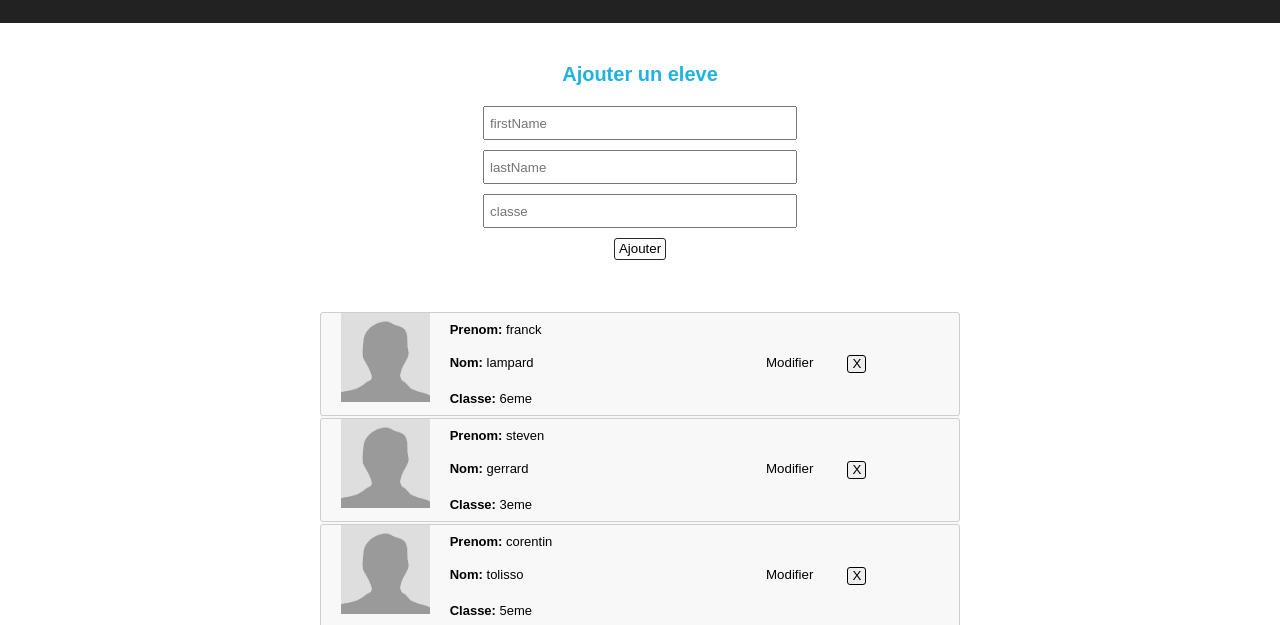
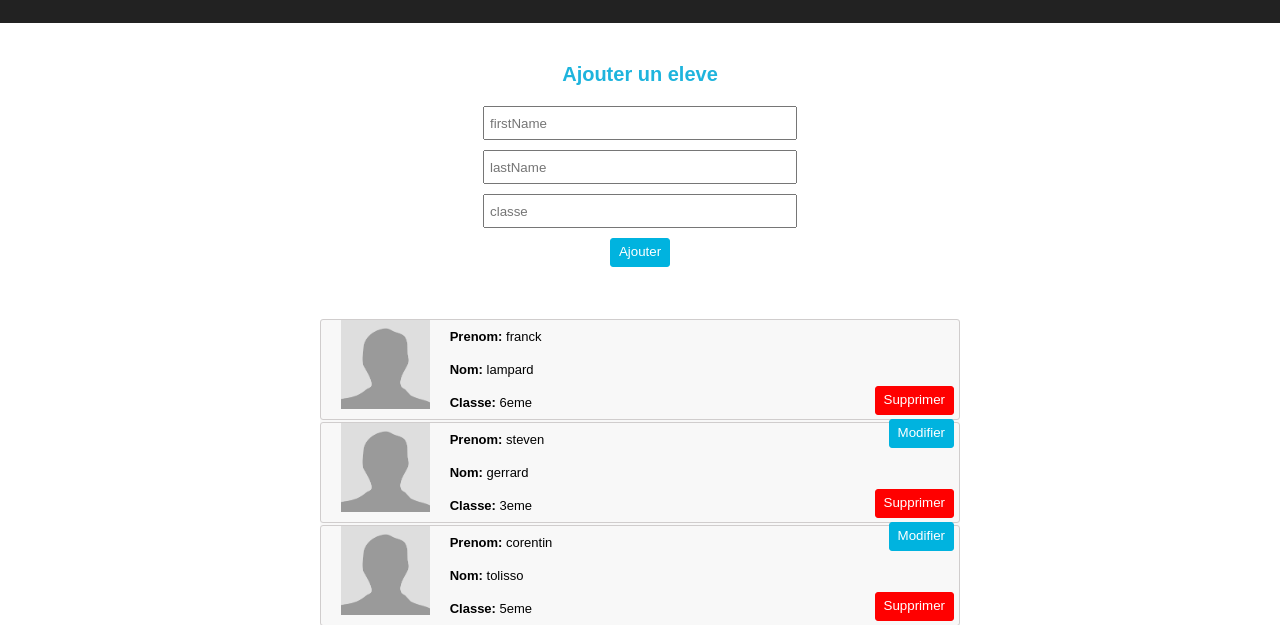
Before and after one commit to yajjouahmed/testTechnique, a React app in the folder test_technique/: page / in a window 1280 px wide. Shown: the part 167-792 px from the top of the page. Built offline with nearby package versions, Linux system fonts and the light colour scheme.

Commit message:
modif button

```diff
--- a/test_technique/src/components/Supprimer.js
+++ b/test_technique/src/components/Supprimer.js
@@ -52,9 +52,9 @@ class Supprimer extends Component {
                   <div>
                     <img className="img-eleve" src={image} alt="photoprofile"/>
                     <p><strong>Prenom: </strong>{firstName}</p>
-                    <p><strong>Nom: </strong>{lastName}<button className="button-Delete" onClick={this.onDelete}>X</button><button className="button-Edit" onClick={this.onEdit}>Modifier</button></p>
+                    <p><strong>Nom: </strong>{lastName}</p>
                     <p><strong>Classe: </strong>{classe}</p>
-
+                    <button className="button-Delete" onClick={this.onDelete}>Supprimer</button><button className="button-Edit" onClick={this.onEdit}>Modifier</button>
                   </div>
                 )
               }
--- a/test_technique/src/css/index.css
+++ b/test_technique/src/css/index.css
@@ -24,7 +24,7 @@ h4{
 }
 .eleve p{
   margin: 9px 0px;
-  width: 70%;
+  width: 58%;
   display: inline-block;
 }
 button{
@@ -35,30 +35,34 @@ button{
   float: initial;
 }
 .button-Edit{
-  margin-right: 30px;
-  color: black;
-  border: none;
+  float: right;
+  color: white;
+  background-color: #00b3df;
+  border: 1px #00b3df solid;
+  padding: 5px 8px 7px 8px;
   border-radius: 3px;
-  padding: 0px 4px 1px 4px;
-  float: right;
-  background-color: #f8f8f8;
+  margin: 0px 5px;
+}
+.button-Edit:hover{
+  background-color: white;
+  transition: 0.5s;
+  border: 1px #00b3df solid;
+  color: #00b3df;
 }
 .button-Delete:hover{
-  background-color: red;
-  transition: 0.6s;
+  background-color: white;
+  transition: 0.5s;
   border: 1px red solid;
-}
-.button-Edit:hover{
-  color: #00b3df;
-  transition: 0.3s;
+  color: red;
 }
 .button-Delete{
-  margin-right: 30px;
-  color: black;
-  border: 1px black solid;
+  float: right;
+  color: white;
+  background-color: red;
+  border: 1px red solid;
+  padding: 5px 8px 7px 8px;
   border-radius: 3px;
-  padding: 0px 4px 1px 4px;
-  float: right;
+  margin: 0px 5px;
 }
 .ajouter{
   text-align: center;
@@ -111,16 +115,17 @@ button{
 .button-Form-Add{
   float: none;
   margin: auto;
-  color: black;
-  background-color: white;
-  border: 1px #292727 solid;
-  padding: 2px 4px 3px 4px;
+  color: white;
+  background-color: #00b3df;
+  border: 1px #00b3df solid;
+  padding: 5px 8px 7px 8px;
   border-radius: 3px;
 }
 .button-Form-Add:hover{
-  background-color: #00b3df;
+  background-color: white;
   transition: 0.5s;
   border: 1px #00b3df solid;
+  color: #00b3df;
 }
 .add-Eleve{
   font-family: arial;
```
